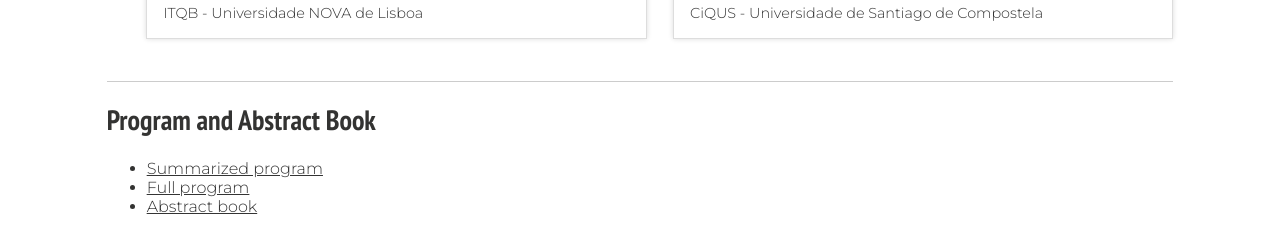
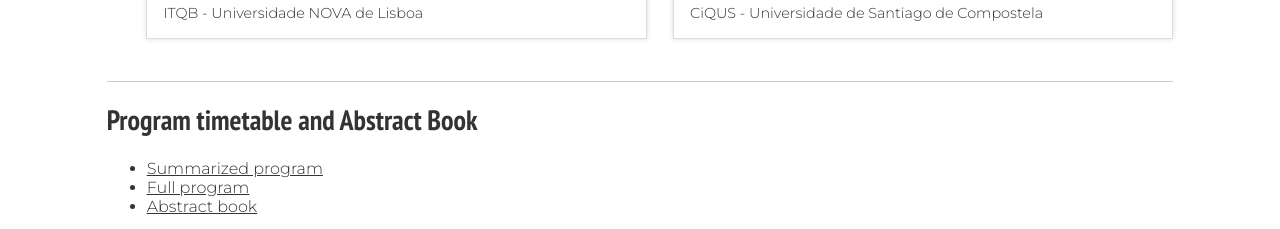
Before and after one commit to Iberian-Peptide-Meeting/XVIII, a Jekyll site: the page built from _pages/program.md, in a window 1280 px wide. Shown: the part 1128-1357 px from the top of the page. Built offline with Jekyll 4.4.1, drawn with Linux system fonts in a browser that asks for light colours; nearby versions of some CDN libraries.

Commit message:
Adjusted program page

```diff
--- a/_pages/program.md
+++ b/_pages/program.md
@@ -5,7 +5,7 @@
 permalink: /program
 ---
 
-## Program and Abstract Book
+## Program timetable and Abstract Book
 
 - [Summarized program](/XVIII/images/Program.pdf)
 - [Full program](/XVIII/images/Program_detailed.pdf)
```
